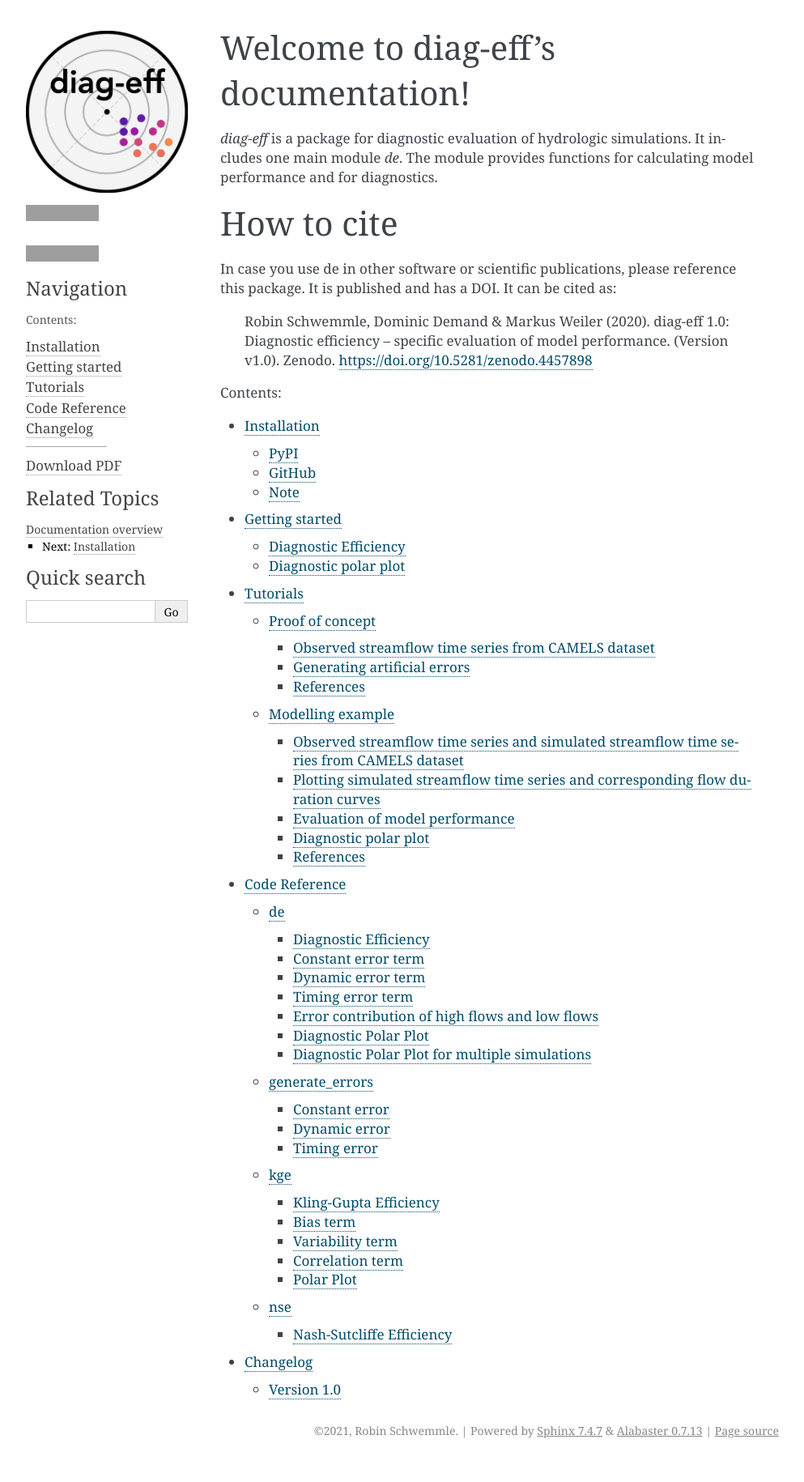
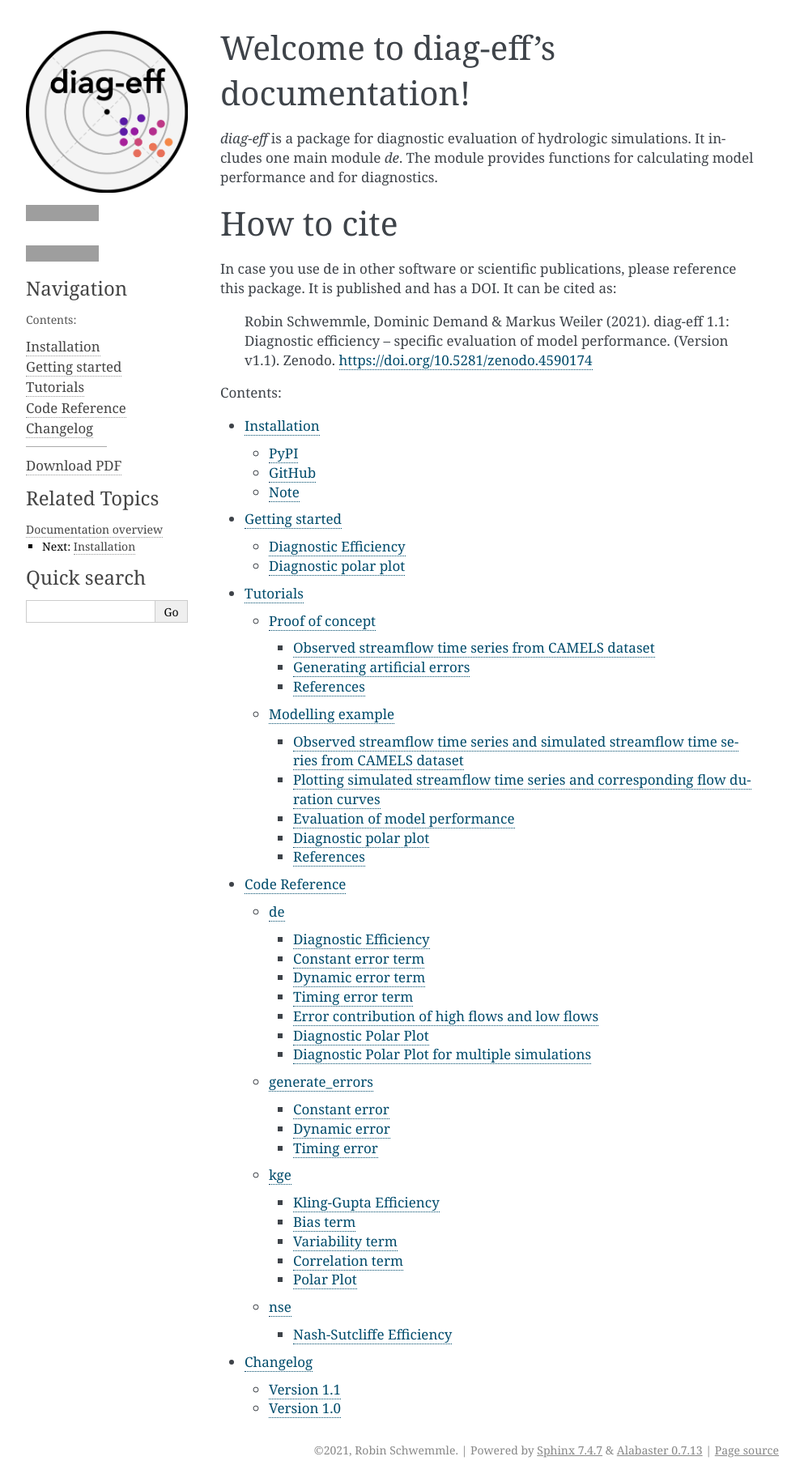
Before and after one commit to Hydrology-IFH/diag-eff, a Sphinx documentation site: the page built from docs/index.rst, in a window 1280 px wide. Shown: the whole page at 81% size, without its empty margins (148-1141 px from the left). Built offline with Sphinx 7.4.7, drawn with Linux system fonts in a browser that asks for light colours; before the commit the page ends 1806 px from its top, so only the background shows below that; grey boxes are pictures that could not be loaded.

```diff
--- a/docs/changelog.rst
+++ b/docs/changelog.rst
@@ -1,6 +1,11 @@
 =========
 Changelog
 =========
+
+Version 1.1
+=============
+
+- [de] - added error contribution of high flows and low flows
 
 Version 1.0
 =============
--- a/docs/index.rst
+++ b/docs/index.rst
@@ -13,9 +13,9 @@ In case you use de in other software or scientific publications,
 please reference this package. It is published and has a DOI. It can be cited
 as:
 
-    Robin Schwemmle, Dominic Demand & Markus Weiler (2020). diag-eff 1.0:
+    Robin Schwemmle, Dominic Demand & Markus Weiler (2021). diag-eff 1.1:
     Diagnostic efficiency – specific evaluation of model performance.
-    (Version v1.0). Zenodo. https://doi.org/10.5281/zenodo.4457898
+    (Version v1.1). Zenodo. https://doi.org/10.5281/zenodo.4590174
 
 .. toctree::
     :maxdepth: 3
```
Also changed, not shown: README.md (+2 -1 lines).
